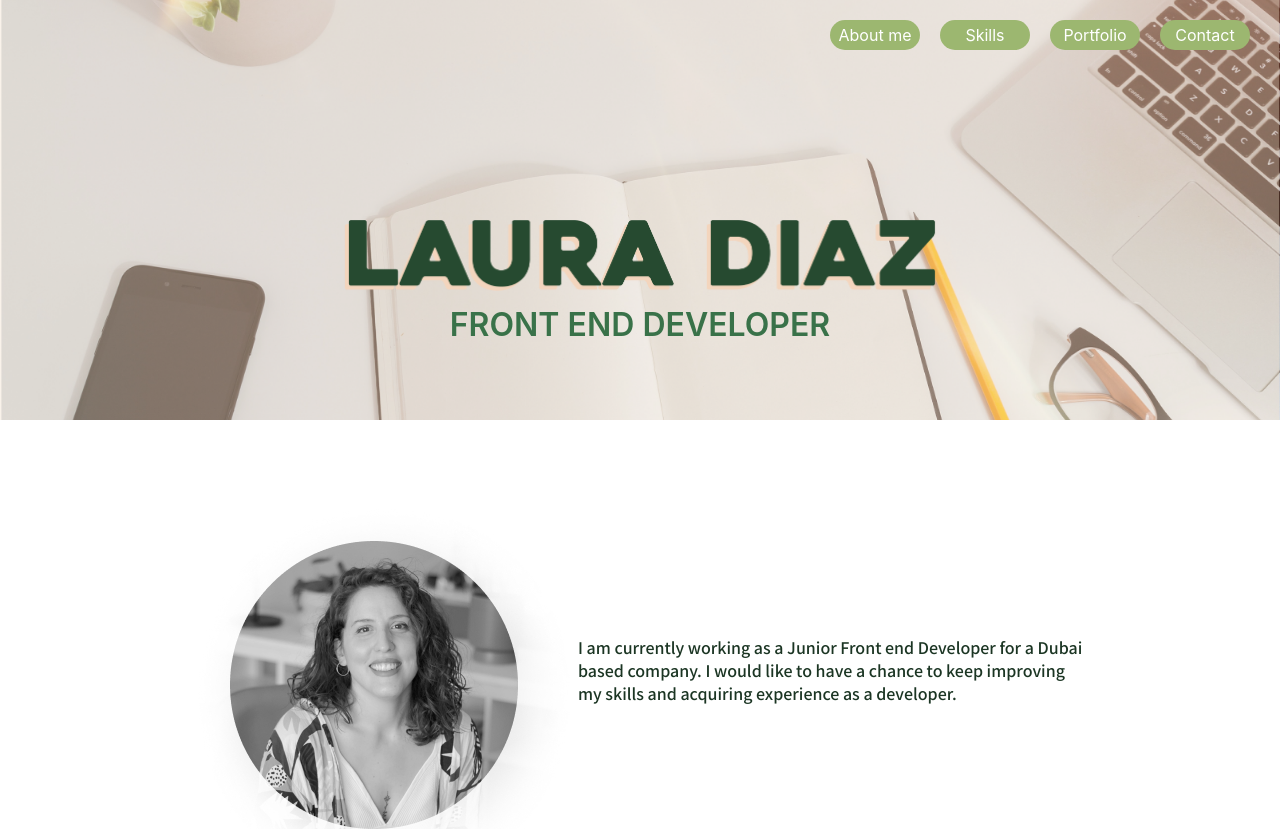
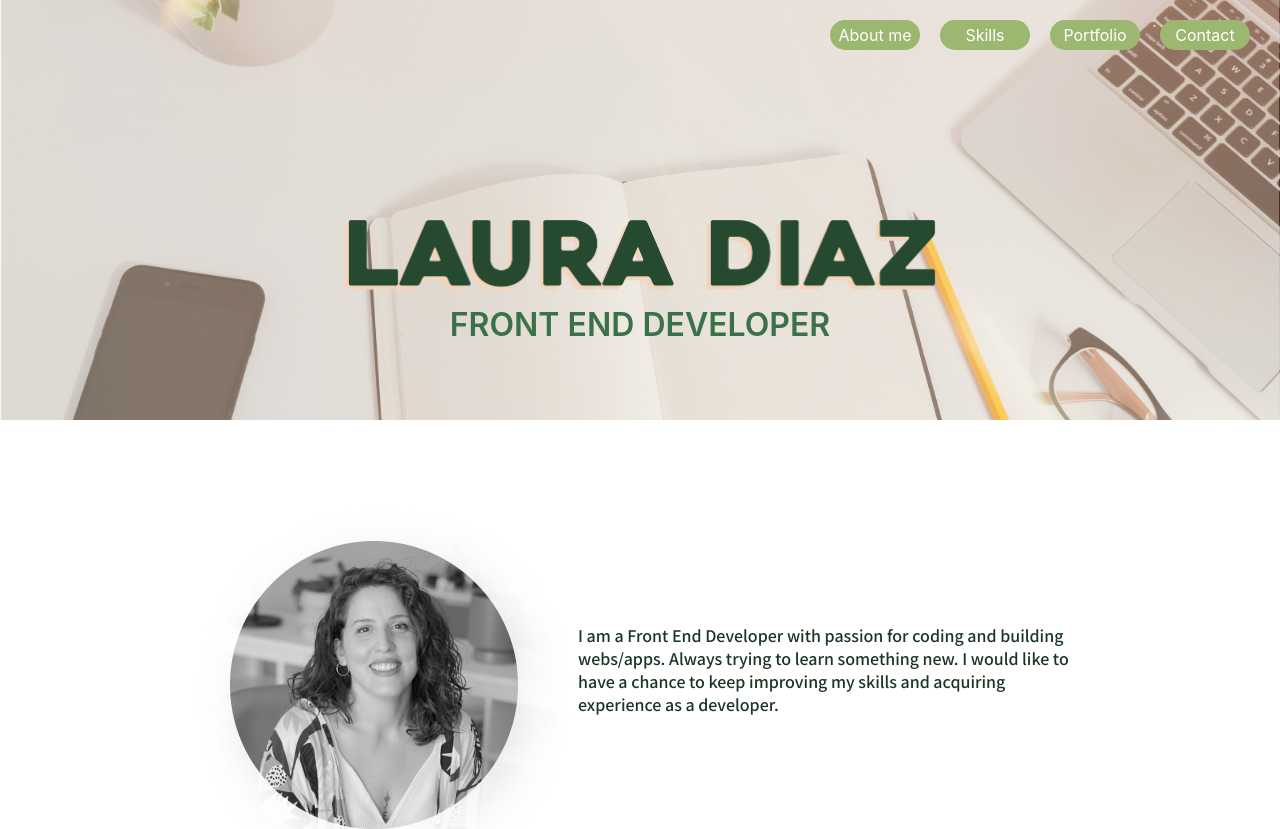
Before and after one commit to lalidiaz/Personal-portfolio-ReactJs, a React (Create React App) app: page / in a window 1280 px wide. Shown: the top 829 px of the page. Built offline with nearby package versions, Linux system fonts and the light colour scheme.

Commit message:
aboutmesection

```diff
--- a/src/Components/AboutMe/index.js
+++ b/src/Components/AboutMe/index.js
@@ -8,8 +8,8 @@ class AboutMe extends React.Component {
         return (
             <div className='AboutMe' id='AboutMe'>
                 <img className='me' src={userImage} alt='' />
-                <p className="description">I am currently working as a Junior Front end Developer for a Dubai based company. I would like to have a chance to keep improving my skills and
-            acquiring experience as a developer.</p>
+                <p className="description">I am a Front End Developer with passion for coding and building webs/apps.
+Always trying to learn something new. I would like to have a chance to keep improving my skills and acquiring experience as a developer.</p>
             </div>
         )
     }
```
